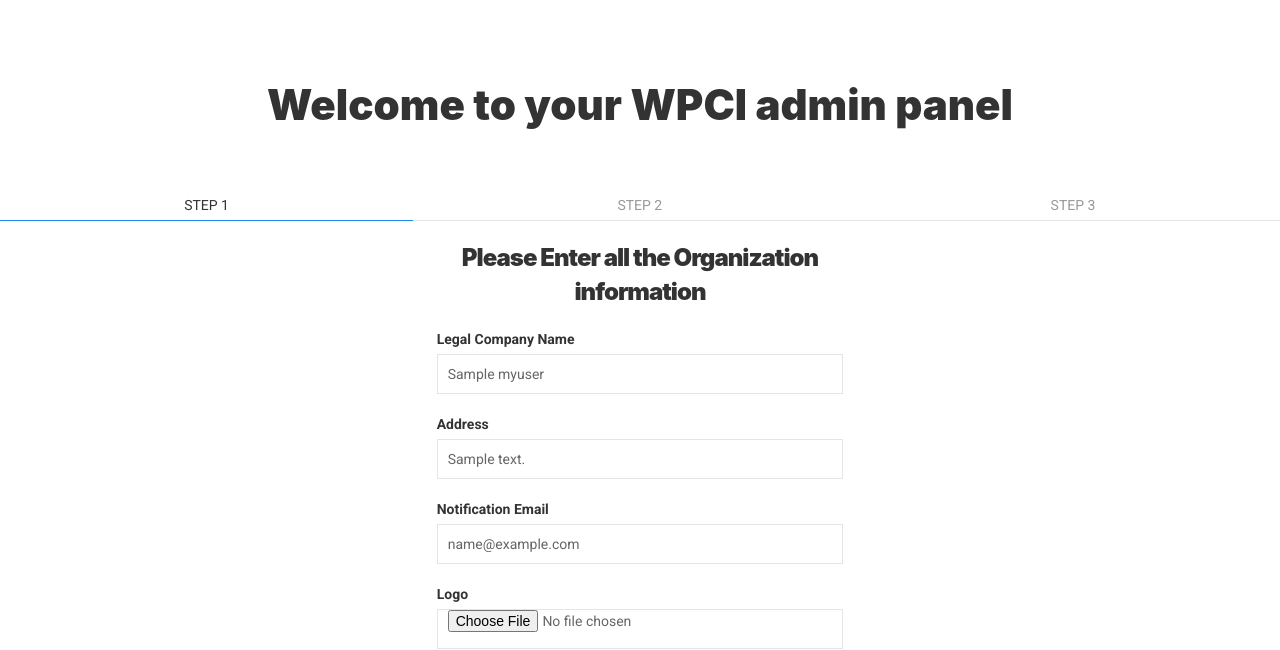
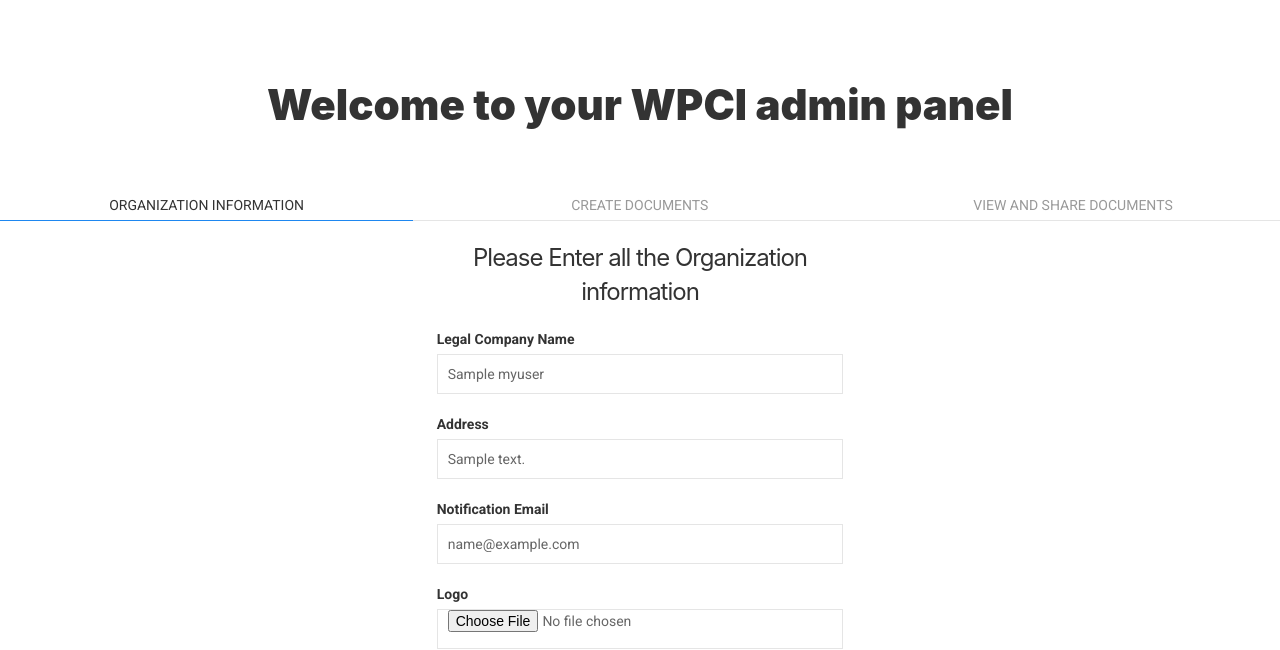
Before and after one commit to Prescrypto/WPCI, a Flask app: template templates/index.html in a window 1280 px wide. Shown: the part 87-737 px from the top of the page. Run offline with Flask 3, Linux system fonts and the light colour scheme; the template is opened without the code that fills it: most values are stand-ins (such as "Sample title", 1, 10 or a date in 2020); parts of the project's set-up code (start-up, migrations or seed data) failed here and were passed over; some libraries are stand-ins or nearby versions.

Commit message:
add changes to simplify flow

```diff
--- a/handlers/routes.py
+++ b/handlers/routes.py
@@ -820,6 +820,7 @@ def delete_link(doc_id):
         logger.info("error deleting the link" + str(e))
         return False
 
+
 def get_link_details(link_id):
     ''' Retrieves the status of a Document link (signed or unsigned)'''
     result = False
@@ -831,6 +832,7 @@ def get_link_details(link_id):
     except Exception as e:
         logger.info("error deleting the link" + str(e))
         return False
+
 
 def get_document_details(doc_id):
     ''' Retrieves the status of a Document link (signed or unsigned)'''
--- a/models/Document.py
+++ b/models/Document.py
@@ -56,7 +56,7 @@ class Document(object):
             if self.org_id is not None:
                 user = User.User().find_by_attr("org_id", self.org_id)
 
-                self.doc_id = '{}_{}'.format(self.wp_name.strip().strip(" "), str(int(time.time() * 1000)))
+                self.doc_id = '{}_{}'.format(self.wp_name.strip(" ").replace(" ", "_"), str(int(time.time() * 1000)))
                 result = self.create()
                 if not result:
                     logger.info("couldn't save the document to the db")
--- a/models/User.py
+++ b/models/User.py
@@ -23,12 +23,14 @@ pwd_context = CryptContext(
         pbkdf2_sha256__default_rounds=300
 )
 
+
 class User(object):
 
     def __init__(self, username=None, password=None):
         self.username = username
         self.password = password
         self.github_token = None
+        self.is_admin = False
 
     def __str__(self):
         return "User(username='%s')" % self.username
@@ -56,7 +58,6 @@ class User(object):
 
     def __setitem__(self, name, value):
         self.__dict__[name] = value
-
 
     def find(self):
         '''finds a user'''
--- a/oauthApi.py
+++ b/oauthApi.py
@@ -201,7 +201,8 @@ def index():
             error = 'Invalid Values. Please try again.'
             logger.info(error)
 
-    return render_template('index.html', error=error, step_2 = step_2, step_3 = step_3, myuser=user, document_list = document_list, doc_len=doc_len, success=success)
+    return render_template('index.html', error=error, step_2=step_2, step_3=step_3, myuser=user,
+                           document_list=document_list, doc_len=doc_len, success=success)
 
 
 @app.route(BASE_PATH+'github_reg')
@@ -300,15 +301,15 @@ def register():
                     error = "Couldn't send verification code, please try again."
             else:
                 error = "This user already exists, please reset your password or use a different email."
-                logger.info(error) # TODO @val: change these to logger.error
+                logger.info(error)  # TODO @val: change these to logger.error
 
     return render_template('register.html', error=error)
 
 
 @app.route(BASE_PATH +'register_org', methods=['GET', 'POST'])
 def register_org():
-    error=''
-    username=''
+    error = ''
+    username = ''
     myuser = None
 
     user = User.User()
@@ -467,7 +468,7 @@ def google_latex_docs():
         logger.info("The user is not logued in")
         return redirect(url_for('login'))
 
-    return render_template('google_latex_docs.html', error=error)
+    return render_template('google_latex_docs.html', error=error, myuser=user)
 
 
 @app.route(BASE_PATH+'edit_docs/<render>', methods=['GET', 'POST'])
@@ -491,13 +492,15 @@ def edit_docs(render):
         logger.info("The user is not logued in")
         return redirect(url_for('login'))
 
-    return render_template('edit_docs.html', error=error, render = render)
+    return render_template('edit_docs.html', error=error, render=render, myuser=user)
+
 
 @app.route(BASE_PATH+'success', methods=['GET'])
 def register_success():
     error=""
     message = ""
     return render_template('register_success.html', error=error)
+
 
 @app.route(BASE_PATH+'pay_success', methods=['GET'])
 def pay_success():
@@ -885,7 +888,7 @@ def oauth2callback():
         user.google_refresh_token = session['credentials'].get("refresh_token")
     user.update()
 
-    return redirect(url_for('google_latex_docs'))
+    return redirect(url_for('documents', render="google", type="nda"))
 
 
 @app.route(BASE_PATH+'oauth2callback/google38fb6f671eadab58.html')
--- a/requirements.txt
+++ b/requirements.txt
@@ -32,7 +32,7 @@ requests-oauthlib==1.0.0
 requests-toolbelt==0.8.0
 tornado==5.0.2
 Werkzeug==0.14.1
-urllib3==1.23
+urllib3>=1.24.2
 Flask-SSLify==0.1.5
 
 #pdf_context
@@ -50,7 +50,7 @@ pycryptodome==3.7.2
 
 #templating
 defusedxml==0.5.0
-Jinja2==2.10
+Jinja2>=2.10.1
 uritemplate==3.0.0
 
 #external apps
--- a/templates/index.html
+++ b/templates/index.html
@@ -8,16 +8,16 @@
   <div>
     {% if myuser %}
       <ul class="uk-tab" uk-switcher="animation: uk-animation-fade">
-        <li class="uk-width-1-3"><a href="#">Step 1</a></li>
+        <li class="uk-width-1-3"><a href="#">Organization Information</a></li>
         {% if step_2 %}
-          <li class="uk-width-1-3 uk-active"><a href="#">Step 2</a></li>
+          <li class="uk-width-1-3 uk-active"><a href="#">Create Documents</a></li>
         {% else%}
-          <li class="uk-width-1-3 uk-disabled"><a href="#">Step 2</a></li>
+          <li class="uk-width-1-3 uk-disabled"><a href="#">Create Documents</a></li>
         {% endif %}
         {% if step_3 %}
-          <li class="uk-width-1-3"><a href="{{ url_for('view_docs') }}">Step 3</a></li>
+          <li class="uk-width-1-3"><a href="{{ url_for('view_docs') }}">View and Share Documents</a></li>
         {% else%}
-          <li class="uk-width-1-3 uk-disabled"><a href="#">Step 3</a></li>
+          <li class="uk-width-1-3 uk-disabled"><a href="#">View and Share Documents</a></li>
         {% endif %}
       </ul>
 
@@ -28,7 +28,7 @@
             <form action="{{ url_for('index') }}" method="post" enctype="multipart/form-data"  class="uk-grid-medium uk-child-width-expand@s" uk-grid>
               <div></div>
               <div> <!-- Form container -->
-                <h3 style="font-weight:900;" >Please Enter all the Organization information</h3>
+                <h3>Please Enter all the Organization information</h3>
                 {% if success %}
                     <h3 style="font-weight:900;background-color:#e0fde0" class="login-h1"> {{ success }}</h3>
                 {% elif error %}
@@ -79,7 +79,11 @@
 
         <!-- STEP 2 -->
         <li>
+
           <div class="uk-child-width-expand@s uk-text-center" style="padding-top:10px;" uk-grid>
+            {% if not myuser.is_admin %}
+              <div></div>
+            {% endif %}
             <div>
               <div class="uk-card uk-card-hover uk-card-default uk-card-large" >
                 <div class="uk-card-header">
@@ -87,13 +91,17 @@
                 </div>
               </div>
             </div>
-            <div>
-              <div class="uk-card uk-card-hover uk-card-default uk-card-large">
-                <div class="uk-card-header">
-                  <h2 class="uk-card-title-md"><a href="{{ url_for('edit_docs', render='latex') }}"  >Get your document from overleaf or a repository on Github</a></h2>
+            {% if myuser.is_admin %}
+              <div>
+                <div class="uk-card uk-card-hover uk-card-default uk-card-large">
+                  <div class="uk-card-header">
+                    <h2 class="uk-card-title-md"><a href="{{ url_for('edit_docs', render='latex') }}"  >Get your document from overleaf or a repository on Github</a></h2>
+                  </div>
                 </div>
               </div>
-            </div>
+            {% else %}
+              <div></div>
+            {% endif %}
           </div>
         </li>
         <!-- /STEP 2 -->
@@ -106,8 +114,7 @@
             {% endif %}
 
             {% if doc_len > 0 %}
-              <h3 style="font-weight:900;" >Create links or check the analytics of each document</h3>
-              <h3>You can only create links with the API, please visit <a target="blank" href="https://www.wpci.io/docs">our API documentation.</a></h3>
+              <h3>You can share or create new links for your documents</h3>
               <table class="uk-table uk-table-responsive uk-table-striped uk-table-small" id="document_table" >
                 <caption></caption>
                 <thead>
@@ -116,6 +123,7 @@
                     <th style="text-align:center">Document ID</th>
                     <th style="text-align:center">Type</th>
                     <th style="text-align:center">Date</th>
+                    <th style="text-align:center">Show Links</th>
                     <th style="text-align:center">Links</th>
                   </tr>
                 </thead>
@@ -141,8 +149,12 @@
                         {% endif %}
                       </td>
                       <td align="center">
-                        <span style="color:#3366BB;" uk-tooltip="Create a new link " class="uk-button" onClick="post_to_link( '{{ item.doc_id }}' )" uk-icon="icon: plus; ratio: 1.0"></span>
-                        <span style="color:#3366BB;" uk-tooltip="Show all the links" class="uk-button" onClick="go_to_link( '{{ item.doc_id }}' )" uk-icon="icon: link; ratio: 1.5"></span>
+                        <span style="color:#3366BB;" uk-tooltip="Create a new link " class="uk-button"
+                              onClick="post_to_link( '{{ item.doc_id }}' )" uk-icon="icon: plus; ratio: 1.0"></span>
+                      </td>
+                      <td>
+                        <span style="color:#3366BB;" uk-tooltip="Show all the links" class="uk-button"
+                              onClick="go_to_link( '{{ item.doc_id }}' )" uk-icon="icon: link; ratio: 1.5"></span>
                       </td>
                     </tr>
                   {% endfor %}
--- a/templates/view_links.html
+++ b/templates/view_links.html
@@ -9,7 +9,7 @@
       </div>
     {% endif %}
     {% if link_list %}
-      <h2 style="font-weight:900;padding: 20px;margin:40px;margin-top:60px;text-align:center;" class="login-h1">You can share your links or check the analytics.</h2>
+      <h2 style="font-weight:500;padding: 20px;margin:40px;margin-top:60px;text-align:center;">You can share your links or check how many signed documents you have.</h2 style="font-weight:500;padding: 20px;margin:40px;margin-top:60px;text-align:center;">
       <table class="uk-table uk-table-responsive uk-table-striped uk-table-small" id="document_table" >
         <caption></caption>
         <thead>
--- a/templates/view_sign_records.html
+++ b/templates/view_sign_records.html
@@ -10,7 +10,8 @@
       </div>
     {% endif %}
     {% if records_len > 0 %}
-      <h2 style="font-weight:700;padding:20px;margin:40px;margin-top:60px;text-align:center;" class="login-h1">Signatures made on the document: {{ link_id }}</h2>
+      <h2 style="font-weight:500;padding:20px;margin:40px;margin-top:60px;text-align:center;">Signatures made on the document: {{ link_id }}</h2>
+      <h2> You can download the signed documents.</h2>
       <table class="uk-table uk-table-responsive uk-table-striped uk-table-small" id="document_table" >
         <caption></caption>
         <thead>
```
Also changed, not shown: templates/edit_docs.html (+17 -3 lines), templates/google_latex_docs.html (+7 -0 lines), templates/view_docs.html (+8 -4 lines).
